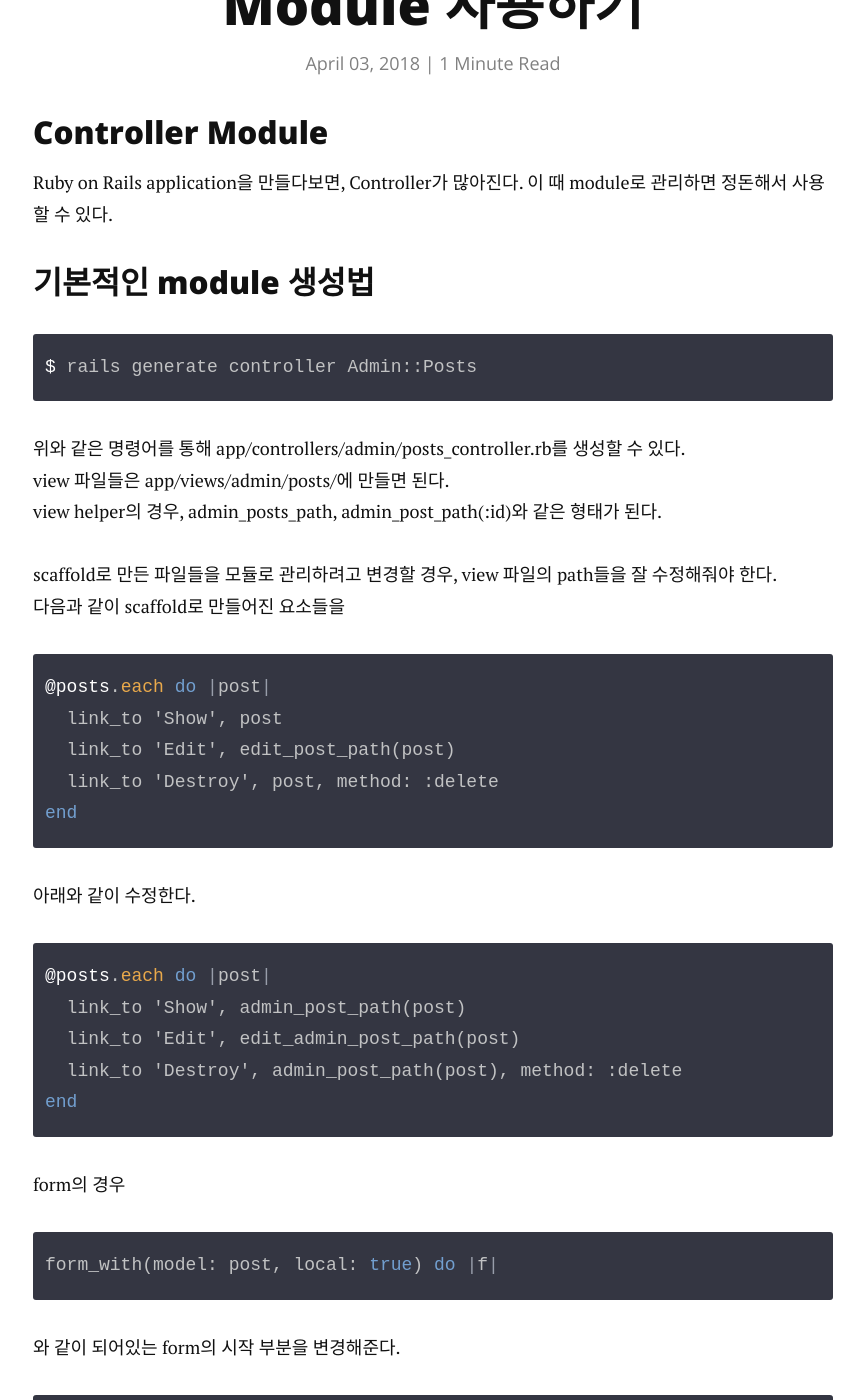
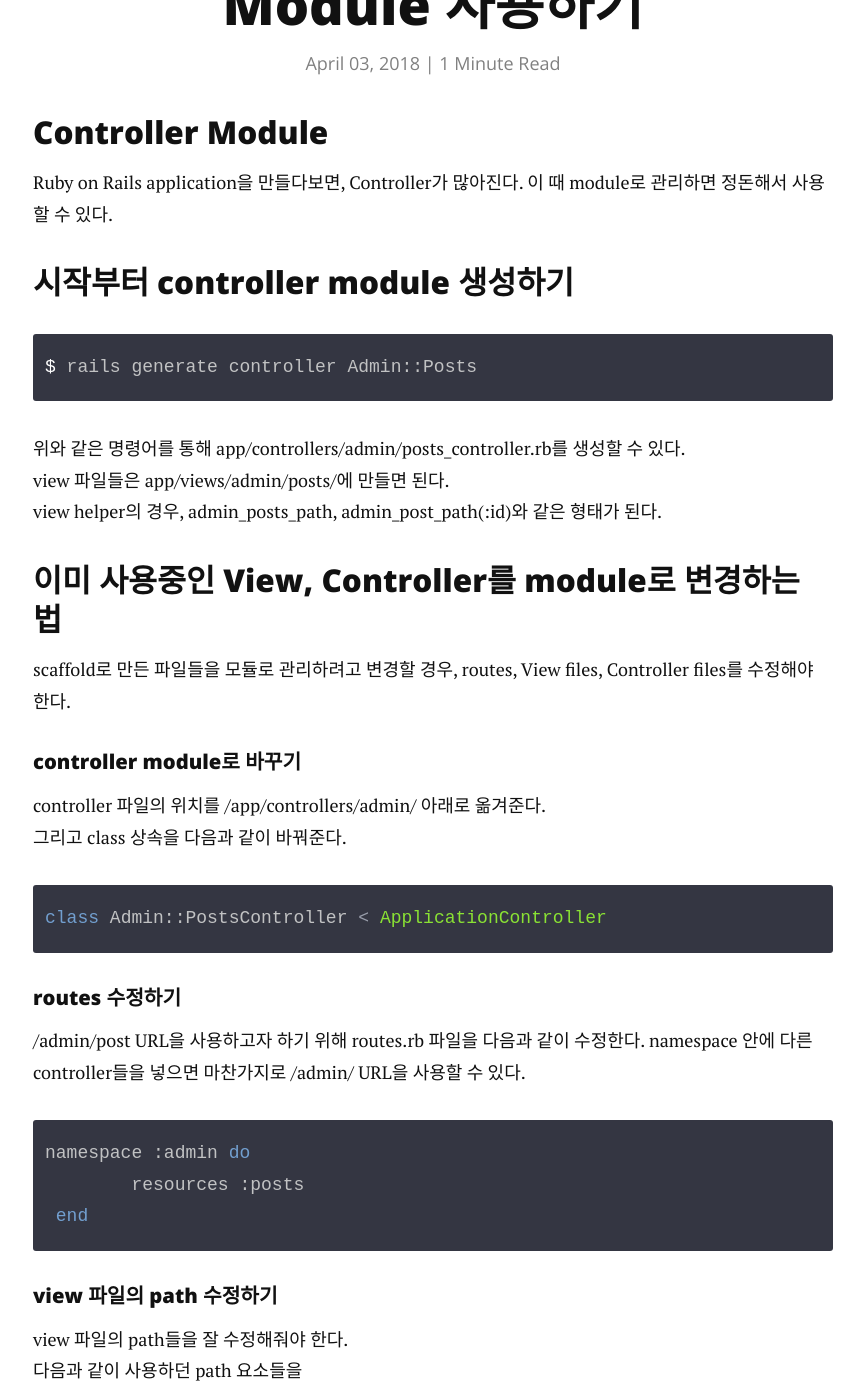
Before and after one commit to jeesub/jeesub.github.io, a Jekyll site: the page built from _posts/2018-04-03-Ruby-on-Rails-Controller-Module-사용하기.markdown, in a window 1280 px wide and 1400 px high, scrolled down 383 px. Shown: the whole window, without its empty margins (207-1071 px from the left). Built offline with Jekyll 4.4.1, drawn with Linux system fonts in a browser that asks for light colours; nearby versions of some CDN libraries; some of the changed text lies outside the part shown.

```diff
--- a/_posts/2018-04-03-Ruby-on-Rails-Controller-Module-사용하기.markdown
+++ b/_posts/2018-04-03-Ruby-on-Rails-Controller-Module-사용하기.markdown
@@ -8,7 +8,7 @@
 Ruby on Rails application을 만들다보면, Controller가 많아진다.
 이 때 module로 관리하면 정돈해서 사용할 수 있다.
 
-### 기본적인 module 생성법
+### 시작부터 controller module 생성하기
 {% highlight bash %}
 $ rails generate controller Admin::Posts
 {% endhighlight %}
@@ -16,9 +16,31 @@
 위와 같은 명령어를 통해 app/controllers/admin/posts_controller.rb를 생성할 수 있다.<br>
 view 파일들은 app/views/admin/posts/에 만들면 된다.<br>
 view helper의 경우, admin_posts_path, admin_post_path(:id)와 같은 형태가 된다.<br>
-<br>
-scaffold로 만든 파일들을 모듈로 관리하려고 변경할 경우, view 파일의 path들을 잘 수정해줘야 한다.<br>
-다음과 같이 scaffold로 만들어진 요소들을
+
+### 이미 사용중인 View, Controller를 module로 변경하는 법
+scaffold로 만든 파일들을 모듈로 관리하려고 변경할 경우, routes, View files, Controller files를 수정해야 한다.
+
+#### controller module로 바꾸기
+controller 파일의 위치를 /app/controllers/admin/ 아래로 옮겨준다.<br>
+그리고 class 상속을 다음과 같이 바꿔준다.
+
+{% highlight ruby %}
+class Admin::PostsController < ApplicationController
+{% endhighlight %}
+
+#### routes 수정하기
+/admin/post URL을 사용하고자 하기 위해 routes.rb 파일을 다음과 같이 수정한다.
+namespace 안에 다른 controller들을 넣으면 마찬가지로 /admin/ URL을 사용할 수 있다.
+{% highlight ruby %}
+namespace :admin do
+	resources :posts
+ end
+{% endhighlight %}
+
+#### view 파일의 path 수정하기
+view 파일의 path들을 잘 수정해줘야 한다.<br>
+다음과 같이 사용하던 path 요소들을
+
 {% highlight ruby %}
 @posts.each do |post|
   link_to 'Show', post
@@ -28,6 +50,7 @@
 {% endhighlight %}
 
 아래와 같이 수정한다.
+
 {% highlight ruby %}
 @posts.each do |post|
   link_to 'Show', admin_post_path(post)
@@ -36,20 +59,25 @@
 end
 {% endhighlight %}
 
+#### form 수정하기
 form의 경우
+
 {% highlight ruby %}
 form_with(model: post, local: true) do |f|
 {% endhighlight %}
+
 와 같이 되어있는 form의 시작 부분을 변경해준다.
+
 {% highlight ruby %}
 form_with(model: [ :admin, @post ], local: true) do |f|
 {% endhighlight %}
 
+#### controller redirect 수정하기
 controller의 redirect_to method에서도 helper들을 변경해주어야 한다.
 <br>
 * scaffold로 만들었을 때, 수정해야할 파일들
 <br>
-index.html.erb, new.html.erb, show.html.erb, edit.html.erb, _form.html.erb, posts_controller.rb
+routes.rb, posts_controller.rb, index.html.erb, new.html.erb, show.html.erb, edit.html.erb, _form.html.erb
 <br>
 
 참고<br>
```
Also changed, not shown: _posts/2018-06-14-Ruby-on-Rails-연결되는-model-사용하기.markdown (added, +64 -0 lines).
